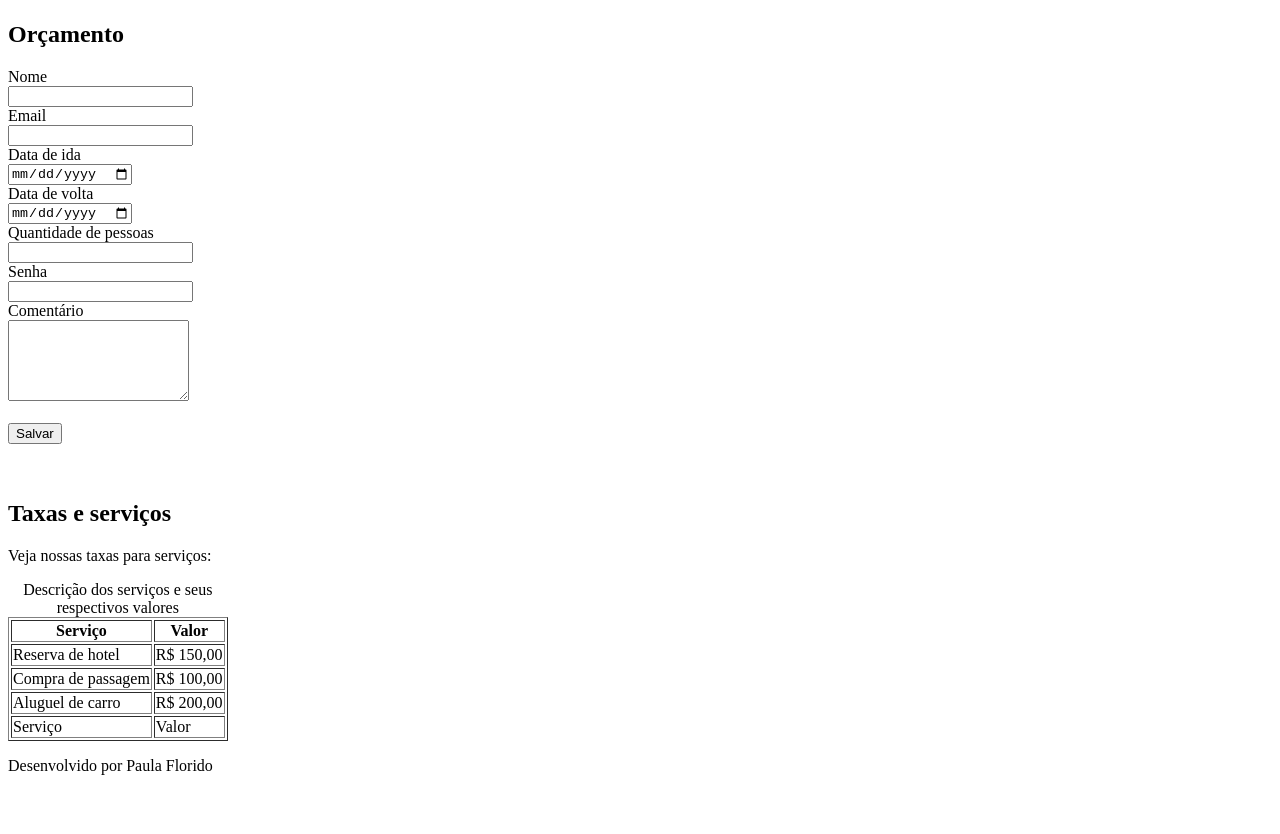
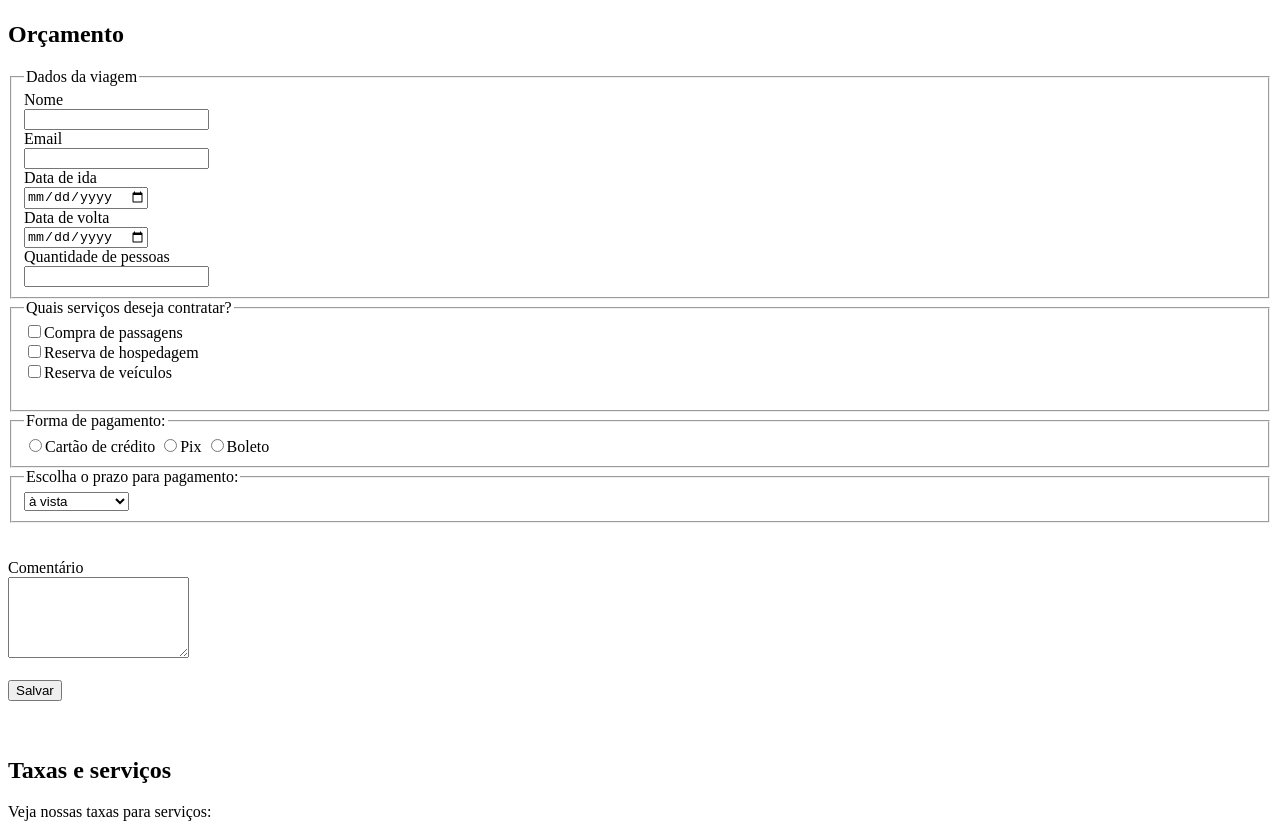
Before and after one commit to paulagvp/EstudosHTML, a plain HTML site: page index.html in a window 1280 px wide. Shown: the part 1129-1963 px from the top of the page. Before the commit the page ends 1920 px from the top, so only its background shows below. Drawn offline with Linux system fonts and the light colour scheme.

Commit message:
Novas atividades

```diff
--- a/index.html
+++ b/index.html
@@ -37,6 +37,8 @@
     <section>
         <h2>Orçamento</h2>
         <form method="GET" action="">
+            <fieldset>
+                <legend>Dados da viagem</legend>
                 <label>Nome</label><br>
                 <input type="text" name="Nome"><br>
 
@@ -51,9 +53,41 @@
 
                 <label>Quantidade de pessoas</label><br>
                 <input type="number" name="QuantidadePessoas"><br>
+            </fieldset>
+            <fieldset>
+                <legend>Quais serviços deseja contratar?</legend>
+                <label>
+                    <input type="checkbox" name="passagens" value="Passagens">Compra de passagens
+                </label>
+                <label>
+                    <br><input type="checkbox" name="hospedagem" value="hospedagem">Reserva de hospedagem
+                </label>
+                <label>
+                    <br><input type="checkbox" name="veiculos" value="veiculos">Reserva de veículos<br><br>
+                </label>
 
-            <label>Senha</label><br>
-            <input type="password" name="Senha"><br>
+            </fieldset>
+            <fieldset>
+                <legend>Forma de pagamento:</legend>
+                <label>
+                    <input type="radio" name="Forma de pagamento" value="Cartão de Crédito">Cartão de crédito
+                </label>
+                <label>
+                    <input type="radio" name="Forma de pagamento" value="Pix">Pix
+                </label>
+                <label>
+                    <input type="radio" name="Forma de pagamento" value="Boleto">Boleto
+                </label>
+            </fieldset>
+            <fieldset>
+                <legend>Escolha o prazo para pagamento:</legend>
+                <select name="prazoPagamento">
+                    <option value="a vista" selected>à vista</option>
+                    <option value="5x sem juros">5x sem juros</option>
+                    <option value="10x com juros">10x com juros</option>
+                </select>
+            </fieldset>
+            <br><br>
 
             <label>Comentário</label><br>
             <textarea rows="5" name="Comentário"></textarea><br><br>
```
Also changed, not shown: reserva.html (added, +56 -0 lines). Lines whose indentation alone changed are shown as unchanged.
